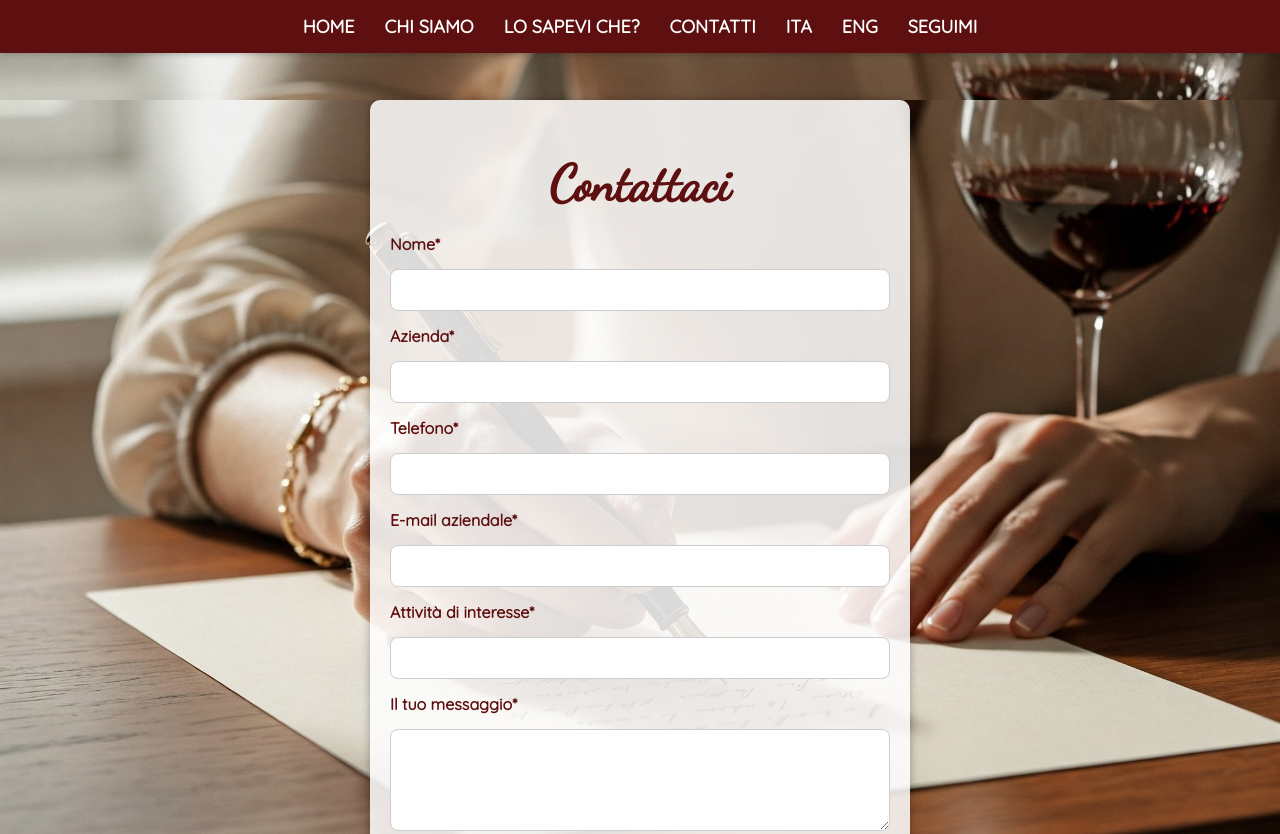
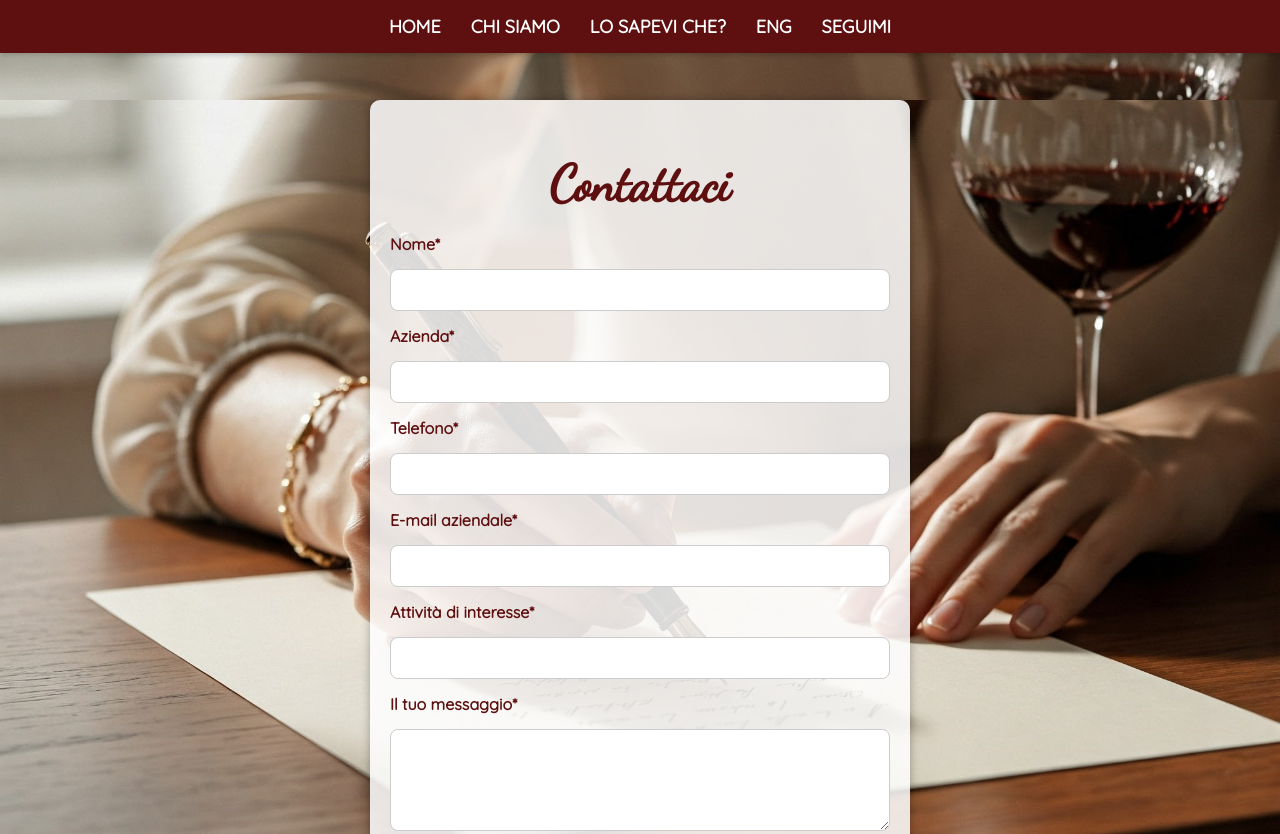
Before and after one commit to EricaBenucci/Wine-and-More, a plain HTML site: page contatti.html in a window 1280 px wide. Shown: the top 834 px of the page. Drawn offline with Linux system fonts and the light colour scheme.

Commit message:
Update contatti.html

```diff
--- a/contatti.html
+++ b/contatti.html
@@ -125,8 +125,6 @@ footer p {
     <a href="index.html">HOME</a>
     <a href="chi-siamo.html">CHI SIAMO</a>
     <a href="gallery.html">LO SAPEVI CHE?</a>
-    <a href="contatti.html">CONTATTI</a>
-    <a href="#">ITA</a>
     <a href="contact.html">ENG</a>
     <a href="#">SEGUIMI</a>
   </nav>
```
